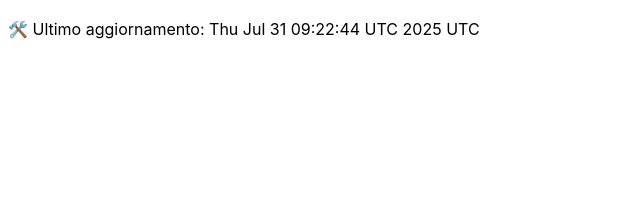
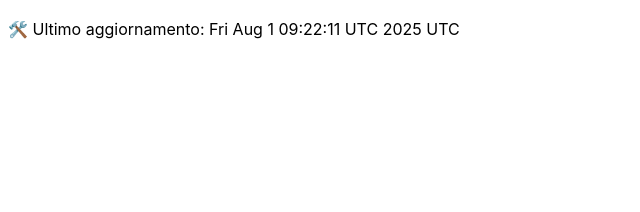
Before and after one commit to DanteTrb/DanteTrb.github.io, a Jekyll site: the page built from badges.md, in a window 1280 px wide. Shown: the top 212 px of the page, without its empty margins (0-640 px from the left). Built offline with Jekyll 4.4.1, drawn with Linux system fonts in a browser that asks for light colours; our own code applies the rules of GitHub Pages for plain Markdown files.

Commit message:
🛠️ Aggiornamento automatico badge

```diff
--- a/badges.md
+++ b/badges.md
@@ -1 +1 @@
-🛠️ Ultimo aggiornamento: Thu Jul 31 09:22:44 UTC 2025 UTC
+🛠️ Ultimo aggiornamento: Fri Aug  1 09:22:11 UTC 2025 UTC
```
